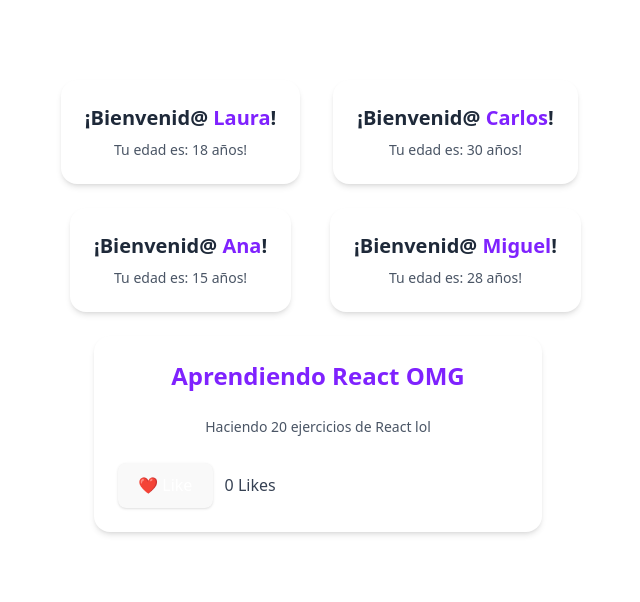
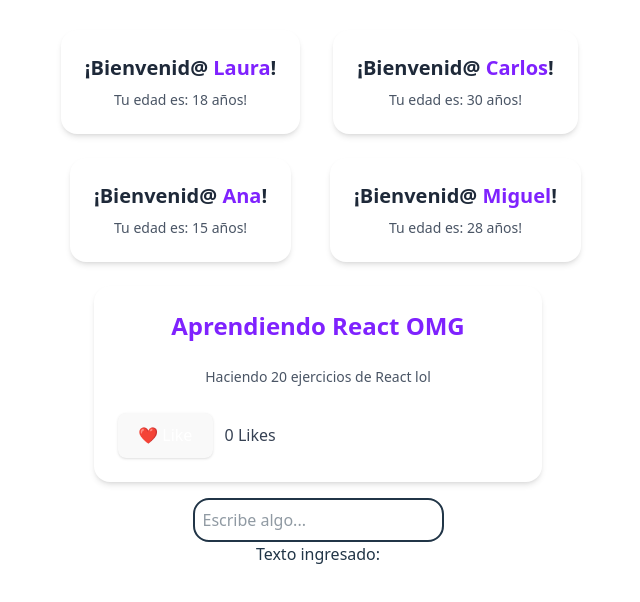
Before and after one commit to lauuurars/react-exercises, a React (Vite) app: page / in a window 1280 px wide. Shown: the part 106-708 px from the top of the page, without its empty margins (322-962 px from the left). Built offline with nearby package versions, Linux system fonts and the light colour scheme.

Commit message:
finished exercise 3!

```diff
--- a/src/App.tsx
+++ b/src/App.tsx
@@ -1,5 +1,6 @@
 import './App.css'
 import GreetingCard from './components/GreetingCard' // exportando nuestro componente para renderizarlo :3
+import InputPreview from './components/InputPreview'
 import LikePost from './components/LikePost'
 
 function App() {
@@ -23,6 +24,8 @@ function App() {
     </div>
 
     <LikePost />
+
+    <InputPreview />
     </>
   )
 }
--- /dev/null
+++ b/src/components/InputPreview.tsx
@@ -0,0 +1,21 @@
+import { useState } from "react";
+
+function InputPreview() {
+    const [text, setText] = useState(''); //le decimos a text que se inicie en vacío
+
+    return (
+        <div className="m-4">
+            <input className="border-2 rounded-2xl p-2"
+                type="text" // creamos un input de tipo texto
+                value={text} // el valor del input será la propiedad "text" para mostrarlo dinámicamente
+                onChange={e => setText(e.target.value)} // evento onChange que actualiza el elemento cada vez que el usuario modifica este campo.
+                placeholder="Escribe algo..." // placeholder normi lol
+            />
+            <p>Texto ingresado: {text}</p>
+        </div>
+    );
+}
+
+// para renderizar el texto del input en tiempo real asignamos la propiedad text :D
+
+export default InputPreview
```
